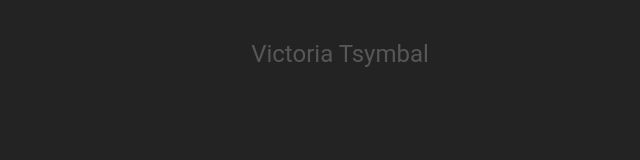
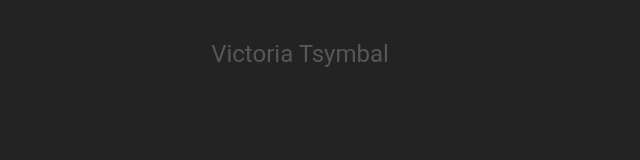
Before and after one commit to tstori/Resume, a plain HTML site: page index.html in a window 1280 px wide. Shown: the top 160 px of the page, 340-980 px from the left. Drawn offline with Linux system fonts and the light colour scheme.

Commit message:
add box-sizing in style.css

```diff
--- a/css/style.css
+++ b/css/style.css
@@ -1,3 +1,10 @@
+*,
+*::after,
+*::before {
+	-webkit-box-sizing: border-box;
+	box-sizing: border-box;
+}
+
 body {
     background-color: #232323;
 
```
